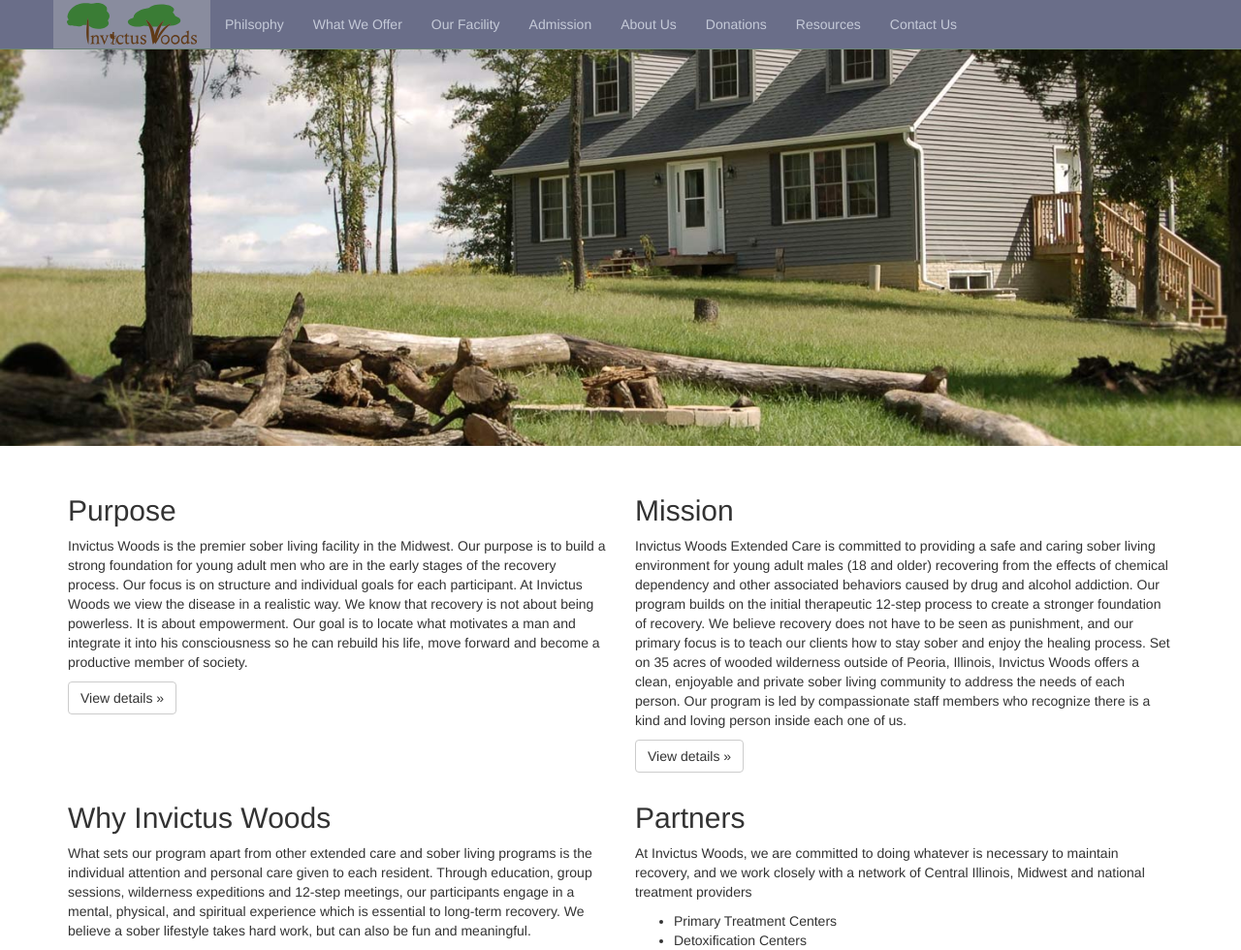
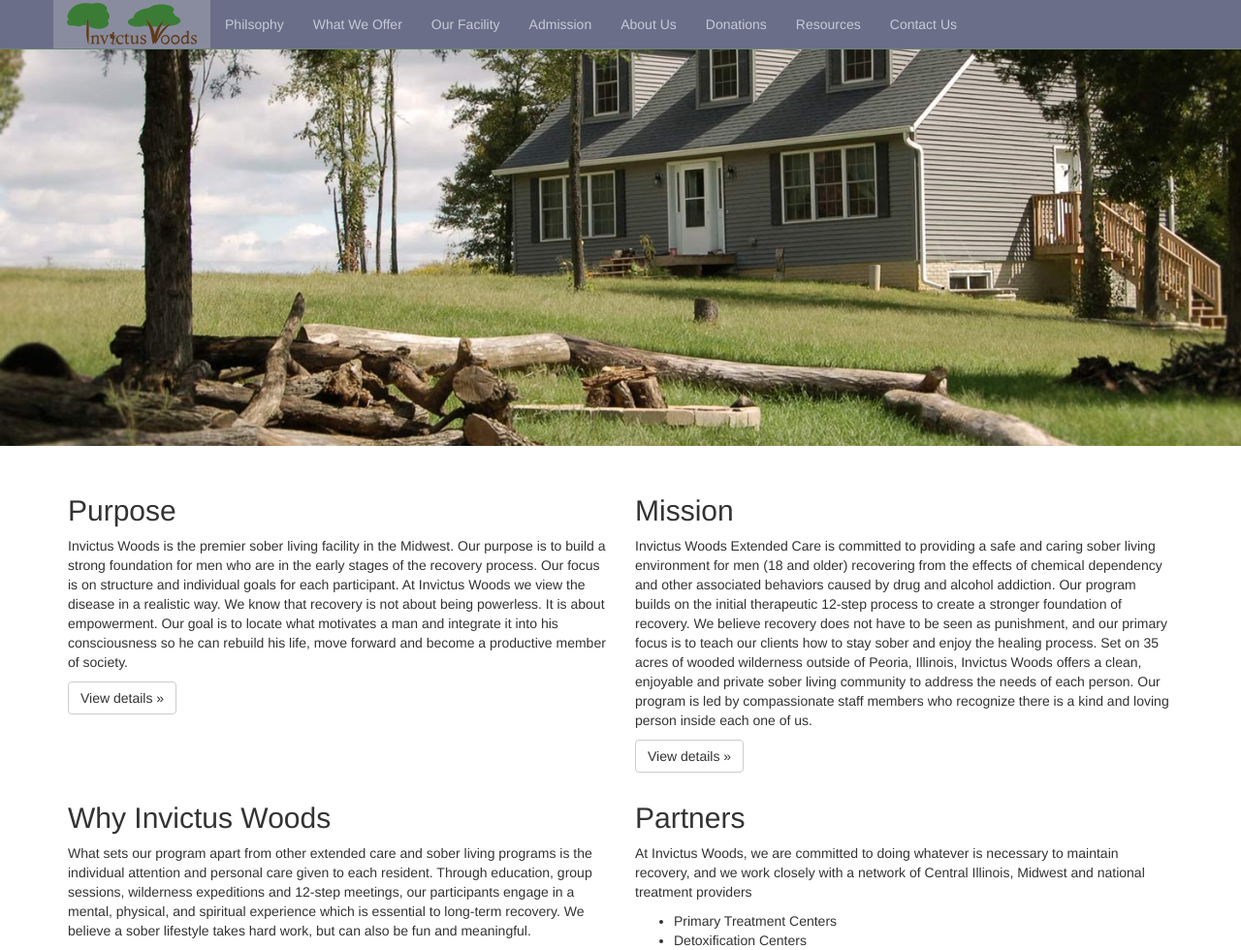
Before and after one commit to romines/invictus, a PHP site: page / in a window 1280 px wide. Shown: the top 980 px of the page at 97% size. Run offline with PHP 8.4, Linux system fonts and the light colour scheme; data that the repository does not hold is empty.

Commit message:
Text changes to remove references to 'young men'

```diff
--- a/about.php
+++ b/about.php
@@ -27,7 +27,7 @@ $description = "Dr. Ron and Camilla Rabjohns started Invictus Woods in 2011 to p
 	  		  </p>
 	  		  <br>
 
-				<p>Invictus Woods is a sober living extended care facility for young adult males ages 18 and older seeking an ongoing recovery program from chemical addiction. We require the successful completion of at least 28 days in a primary care substance abuse treatment center prior to admission.</p>
+				<p>Invictus Woods is a sober living extended care facility for men seeking an ongoing recovery program from chemical addiction. We require the successful completion of at least 28 days in a primary care substance abuse treatment center prior to admission.</p>
 				<p>Invictus Woods is located in the heart of the Midwest, 20 miles southwest of Peoria, Illinois. The property sits on 35 acres of serene wilderness. Our rustic housing and rural environment embraces the natural beauty that surrounds us, and we enjoy the splendor of each of the four seasons. Intake and Administration are located on campus.</p>
 				<p>Invictus Woods is strategically located 13 miles from the Peoria Regional Airport (PIA). Airlines that fly to this location include American Airlines, Delta Airlines, United Airlines and Allegiant Airlines.  PIA also allows for the use of private aircraft. Invictus Woods provides transportation to and from the property for participants and visiting family members. Car rental is available at airport during normal business hours.</p>
 
--- a/index.php
+++ b/index.php
@@ -12,12 +12,12 @@ include 'header.php'; ?>
       <div class="row">
         <div class="col-md-6">
           <h2>Purpose</h2>
-          <p>Invictus Woods is the premier sober living facility in the Midwest. Our purpose is to build a strong foundation for young adult men who are in the early stages of the recovery process. Our focus is on structure and individual goals for each participant. At Invictus Woods we view the disease in a realistic way. We know that recovery is not about being powerless. It is about empowerment. Our goal is to locate what motivates a man and integrate it into his consciousness so he can rebuild his life, move forward and become a productive member of society.</p>
+          <p>Invictus Woods is the premier sober living facility in the Midwest. Our purpose is to build a strong foundation for men who are in the early stages of the recovery process. Our focus is on structure and individual goals for each participant. At Invictus Woods we view the disease in a realistic way. We know that recovery is not about being powerless. It is about empowerment. Our goal is to locate what motivates a man and integrate it into his consciousness so he can rebuild his life, move forward and become a productive member of society.</p>
           <p><a class="btn btn-default" href="philosophy.php" role="button">View details &raquo;</a></p>
         </div>
         <div class="col-md-6">
           <h2>Mission</h2>
-          <p>Invictus Woods Extended Care is committed to providing a safe and caring sober living environment for young adult males (18 and older) recovering from the effects of chemical dependency and other associated behaviors caused by drug and alcohol addiction. Our program builds on the initial therapeutic 12-step process to create a stronger foundation of recovery. We believe recovery does not have to be seen as punishment, and our primary focus is to teach our clients how to stay sober and enjoy the healing process. Set on 35 acres of wooded wilderness outside of Peoria, Illinois, Invictus Woods offers a clean, enjoyable and private sober living community to address the needs of each person. Our program is led by compassionate staff members who recognize there is a kind and loving person inside each one of us.</p>
+          <p>Invictus Woods Extended Care is committed to providing a safe and caring sober living environment for men (18 and older) recovering from the effects of chemical dependency and other associated behaviors caused by drug and alcohol addiction. Our program builds on the initial therapeutic 12-step process to create a stronger foundation of recovery. We believe recovery does not have to be seen as punishment, and our primary focus is to teach our clients how to stay sober and enjoy the healing process. Set on 35 acres of wooded wilderness outside of Peoria, Illinois, Invictus Woods offers a clean, enjoyable and private sober living community to address the needs of each person. Our program is led by compassionate staff members who recognize there is a kind and loving person inside each one of us.</p>
           <p><a class="btn btn-default" href="philosophy.php" role="button">View details &raquo;</a></p>
        </div>
 
--- a/philosophy.php
+++ b/philosophy.php
@@ -18,7 +18,7 @@ $description = "We aim to make recovery enjoyable by setting healthy goals, buil
       <div class="row">
         <div class="col-md-11 col-centered">
 		<h1><?php echo $title; ?></h1>
-        <p>At Invictus Woods, we emphasize structure and healthy activities over isolation in early recovery.  At this time, the stigma of addiction and the weight of a 12-step program may deter young males from grasping lasting recovery after primary care.  Our program aims to make recovery enjoyable by strengthening resilience, setting healthy goals and building self-confidence. Our main objective is to help each participant manage his daily recovery. Learning how to ask for help is not a sign of weakness.</p>
+        <p>At Invictus Woods, we emphasize structure and healthy activities over isolation in early recovery.  At this time, the stigma of addiction and the weight of a 12-step program may deter individuals from grasping lasting recovery after primary care.  Our program aims to make recovery enjoyable by strengthening resilience, setting healthy goals and building self-confidence. Our main objective is to help each participant manage his daily recovery. Learning how to ask for help is not a sign of weakness.</p>
         <p>Participants in our program engage in a mental, physical and spiritual experience that is essential to long-term recovery. This is achieved through guidance (individual and groups), wilderness expeditions and daily 12-step meetings (in house and within the community). At Invictus Woods, we strongly believe in the focus on self-worth and spirituality of the 12-step programs for young adult men. We concentrate on these areas of personal growth in our curriculum.</p>
         <p>Our house is fully furnished, and the atmosphere is family friendly. All participants are assigned daily chores to keep each residence clean and pleasant. We expect everyone to maintain personal hygiene and adhere to the dress code. At Invictus Woods, participants make their own meals. During dinnertime, our residents use a “team approach” to meal preparation and have each person cook a favorite recipe.</p>
        	</div>
```
